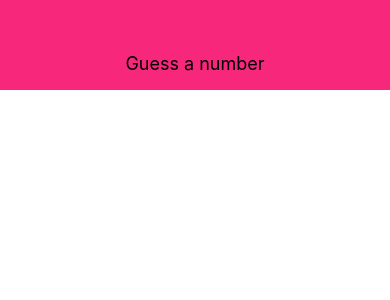
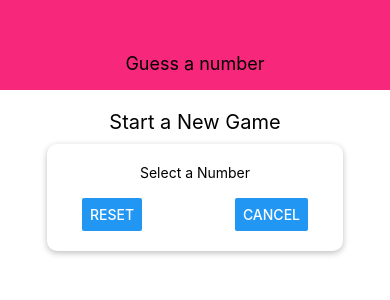
Before and after one commit to Pratish7/number_game_android_app_react-native, a React Native app: screen / in a window 390 px wide. Shown: the top 300 px of the page. Built offline with nearby package versions, Linux system fonts and the light colour scheme.

Commit message:
added start game screen

```diff
--- a/App.js
+++ b/App.js
@@ -2,11 +2,13 @@
 import { StyleSheet, View } from 'react-native';
 
 import Header from './components/Header';
+import StartGameScreen from './screens/StartGameScreen'
 
 export default function App() {
   return (
     <View style={styles.screen}>
       <Header title='Guess a number' />
+      <StartGameScreen />
     </View>
   );
 };
--- /dev/null
+++ b/screens/StartGameScreen.js
@@ -0,0 +1,52 @@
+import React from 'react';
+import { View, StyleSheet, Text, TextInput, Button } from 'react-native';
+
+const StartGameScreen = props => {
+    return (
+        <View style={styles.screen}>
+            <Text style={styles.title}>Start a New Game</Text>
+            <View style={styles.inputContainer}>
+                <Text>Select a Number</Text>
+                <TextInput />
+                <View style={styles.buttonContainer}>
+                    <Button title ="Reset" onPress={() => {}}/>
+                    <Button title ="Cancel" onPress={() => {}}/>
+                    </View>
+            </View>
+        </View>
+    );
+};
+
+const styles = StyleSheet.create({
+    screen: {
+        flex: 1,
+        padding: 10,
+        alignItems: 'center'
+    },
+    title: {
+        fontSize: 20,
+        marginVertical: 10
+    },
+    inputContainer:{
+        width: 300,
+        maxWidth: '80%',
+        alignItems: 'center',
+        shadowColor: 'black',
+        shadowOffset: {width:0, height:2},
+        shadowRadius: 6,
+        shadowOpacity: 0.26,
+        backgroundColor: 'white',
+        elevation: 5,
+        padding: 20,
+        borderRadius: 10
+    },
+    buttonContainer: {
+        flexDirection: 'row',
+        width: '100%',
+        justifyContent: 'space-between',
+        paddingHorizontal: 15
+
+    }
+});
+
+export default StartGameScreen;
```
